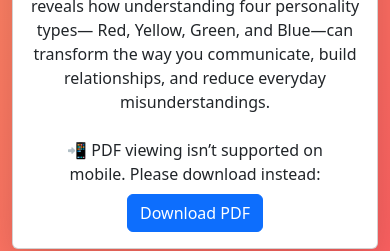
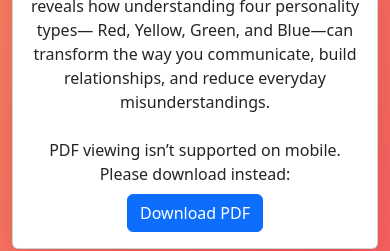
Before and after one commit to Maaruph1234/The-Bookish-Batallion, a plain HTML site: page index.html in a window 390 px wide. Shown: the part 1500-1751 px from the top of the page. Drawn offline with nearby package versions, Linux system fonts and the light colour scheme.

```diff
--- a/index.html
+++ b/index.html
@@ -73,7 +73,7 @@
 
               <!-- Mobile view: show Download button -->
               <div class="d-block d-md-none text-center">
-                <p class="mb-2">📲 PDF viewing isn’t supported on mobile. Please download instead:</p>
+                <p class="mb-2"> PDF viewing isn’t supported on mobile. Please download instead:</p>
                 <a href="assets/sorrounded-by-idiots.pdf" class="btn btn-primary" download>Download PDF</a>
               </div>
 
```
